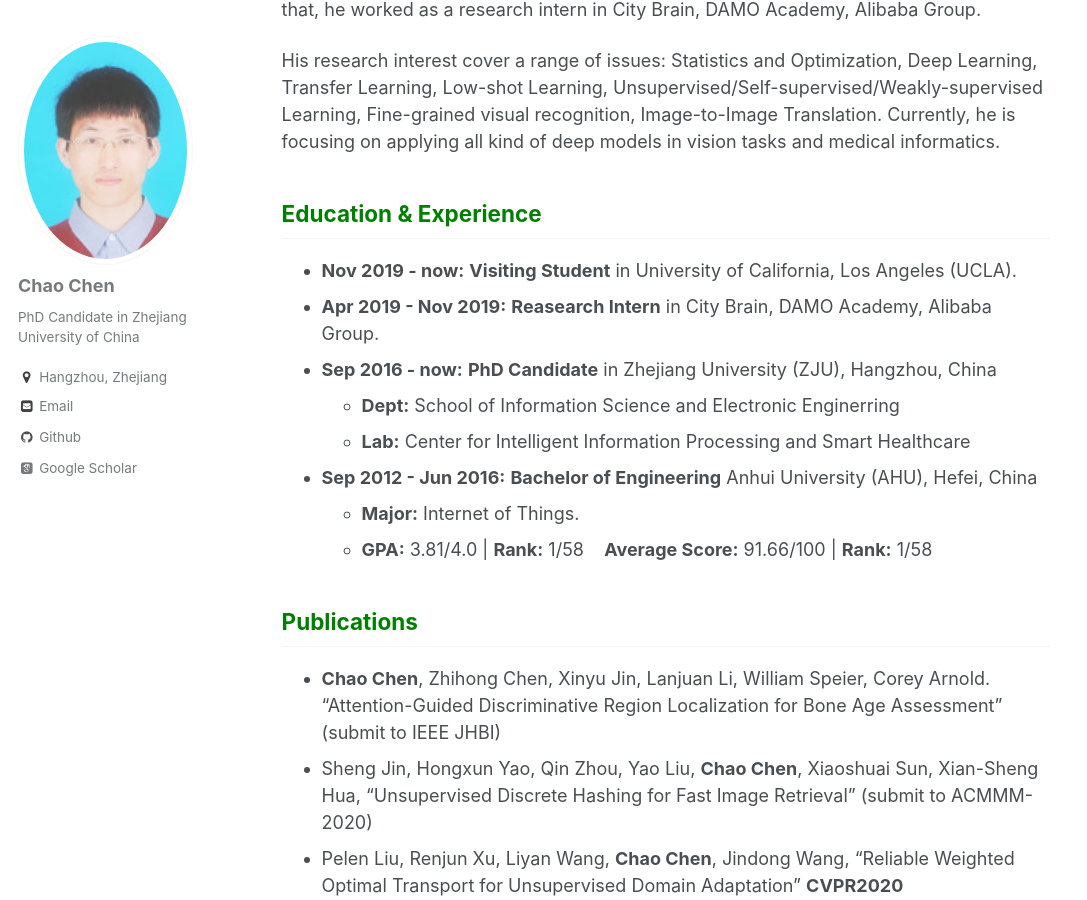
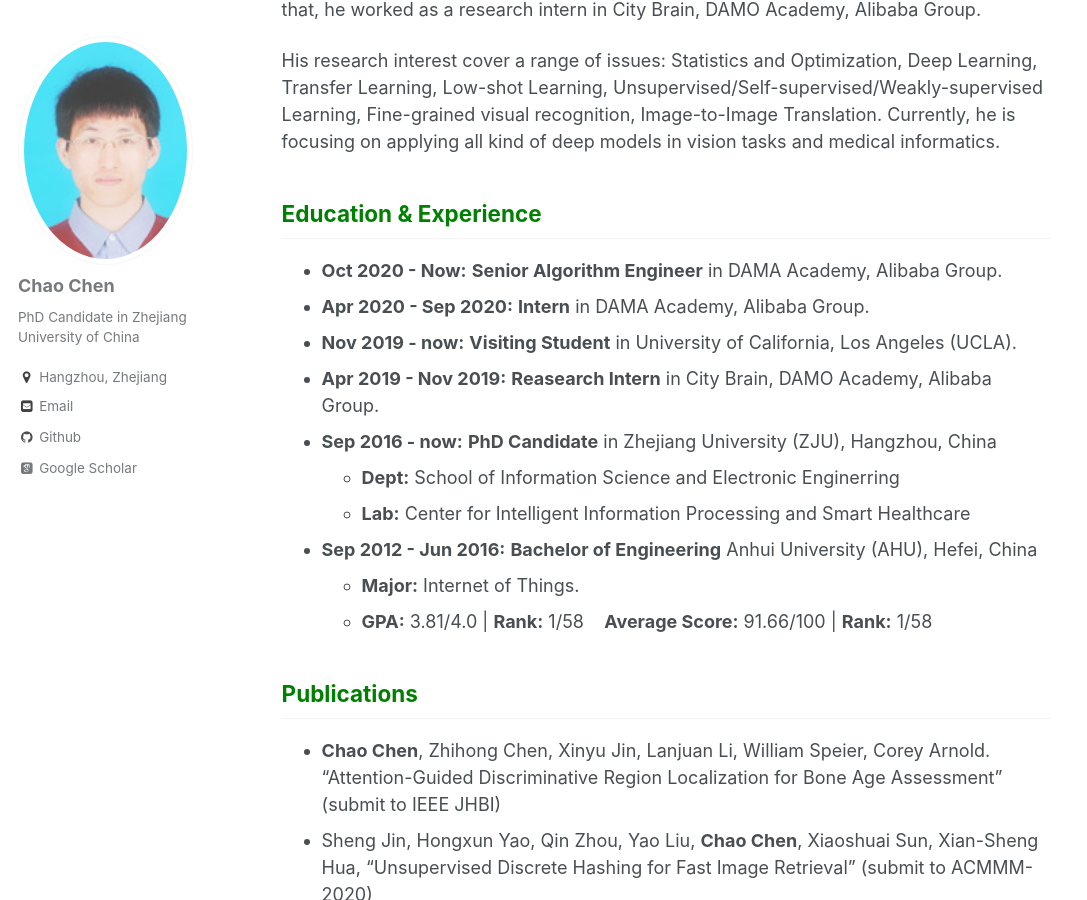
Before and after one commit to chenchao666/chenchao666.github.io, a Jekyll site: the page built from _pages/about.md, in a window 1280 px wide and 900 px high, scrolled down 486 px. Shown: the whole window, without its empty margins (0-1087 px from the left). Built offline with Jekyll 4.4.1, drawn with Linux system fonts in a browser that asks for light colours; some web fonts are replaced.

Commit message:
Update about.md

```diff
--- a/_pages/about.md
+++ b/_pages/about.md
@@ -21,6 +21,8 @@ His research interest cover a range of issues: Statistics and Optimization, Deep
 
 
 ## <span style="color: green"> Education & Experience </span>
+* **Oct 2020 - Now:** **Senior Algorithm Engineer** in DAMA Academy, Alibaba Group.
+* **Apr 2020 - Sep 2020:** **Intern** in DAMA Academy, Alibaba Group.
 * **Nov 2019 - now:** **Visiting Student** in University of California, Los Angeles (UCLA).
 * **Apr 2019 - Nov 2019:** **Reasearch Intern** in City Brain, DAMO Academy, Alibaba Group.
 * **Sep 2016 - now:** **PhD Candidate** in Zhejiang University (ZJU), Hangzhou, China
```
